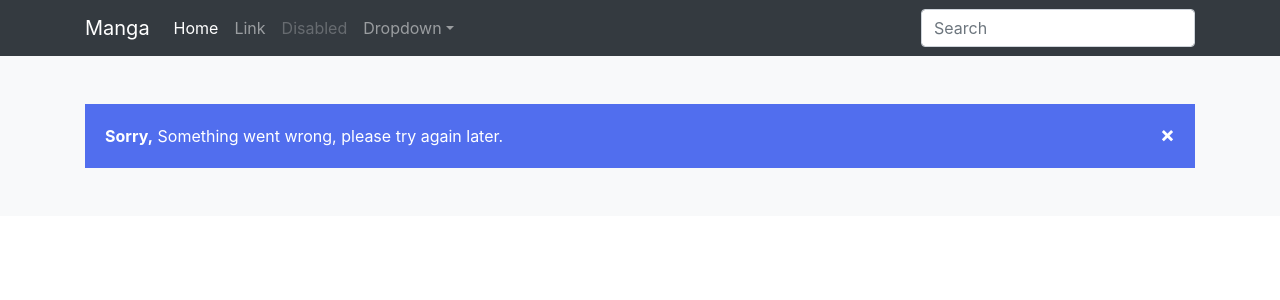
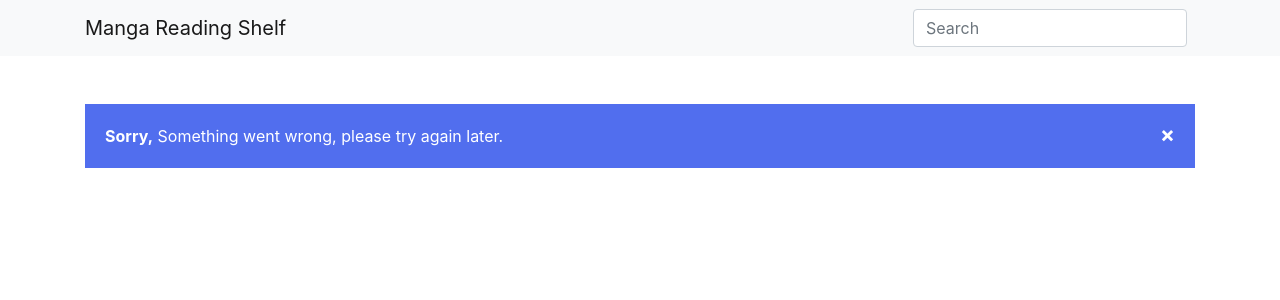
Before and after one commit to sirlegendary/manga_collections, a Django app: page / in a window 1280 px wide. Shown: the top 300 px of the page. Run offline with Django 3.2, Linux system fonts and the light colour scheme; data that the repository does not hold is empty; some libraries are stand-ins or nearby versions.

Commit message:
backend complete. Frontend almost done

```diff
--- a/my_app/templates/base.html
+++ b/my_app/templates/base.html
@@ -13,12 +13,12 @@
 
     </head>
 
-    <bod>
+    <body>
 
       {% include "my_app/header.html" %}
 
       <main role="main">
-        <div class="album py-5 bg-light">
+        <div class="album py-5">
           <div class="container">
 
             {% block content %}
@@ -74,6 +74,10 @@
         </div>
       </main>
 
+      <!-- <nav class="navbar fixed-bottom navbar-light bg-light">
+        <a class="navbar-brand" href="#">Fixed bottom</a>
+      </nav> -->
+
 
 
         <!-- Optional JavaScript -->
--- a/my_app/templates/my_app/header.html
+++ b/my_app/templates/my_app/header.html
@@ -1,14 +1,14 @@
 <header>
-    <nav class="navbar navbar-expand-lg navbar-dark bg-dark">
+    <nav class="navbar navbar-expand-lg navbar-light bg-light" style="background-color: #e3f2fd;">
       <div class="container">
-        <a class="navbar-brand" href="/">Manga</a>
+        <a class="navbar-brand" href="/">Manga Reading Shelf</a>
         <button class="navbar-toggler" type="button" data-toggle="collapse" data-target="#navbarsExample07" aria-controls="navbarsExample07" aria-expanded="false" aria-label="Toggle navigation">
           <span class="navbar-toggler-icon"></span>
         </button>
 
         <div class="collapse navbar-collapse" id="navbarsExample07">
           <ul class="navbar-nav mr-auto">
-            <li class="nav-item active">
+            <!-- <li class="nav-item active">
               <a class="nav-link" href="#">Home <span class="sr-only">(current)</span></a>
             </li>
             <li class="nav-item">
@@ -24,9 +24,9 @@
                 <a class="dropdown-item" href="#">Another action</a>
                 <a class="dropdown-item" href="#">Something else here</a>
               </div>
-            </li>
+            </li> -->
           </ul>
-          <form class="form-inline my-2 my-md-0">
+          <form class="form-inline mr-sm-2">
             <input class="form-control" type="text" placeholder="Search" aria-label="Search">
           </form>
         </div>
```
